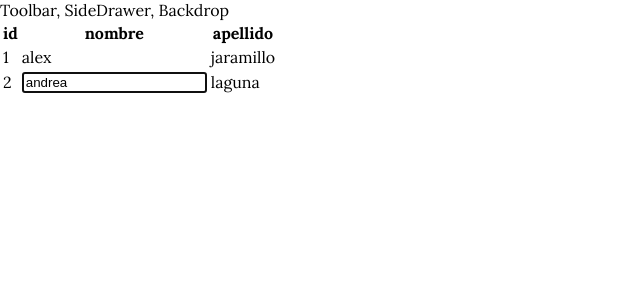
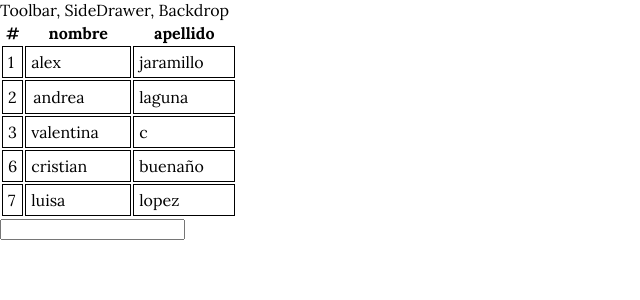
Before and after one commit to alexunjm/table-editing, a React app: page / in a window 1280 px wide. Both pictures are taken after a click on the element "andrea". Shown: the top 300 px of the page, without its empty margins (0-640 px from the left). Built offline with nearby package versions, Linux system fonts and the light colour scheme.

Commit message:
estilización básica tabla

```diff
--- a/src/components/Table/Body/Row/Editable/Editable.js
+++ b/src/components/Table/Body/Row/Editable/Editable.js
@@ -1,9 +1,14 @@
 import React from "react";
 
 const editable = props => {
+	if(props.keyProp === 'id') {
+		return <td>
+        {props.val.editable ? props.val.editable : props.val}
+      </td>;
+	}
 	if(props.val.editable) {
 		return <td>
-        <input onChange={props.changed} value={props.val.editable} autoFocus="true" onBlur={props.blurred} onKeyUp={props.keyDown} tabIndex="0" />
+        <input className="max-w" onChange={props.changed} value={props.val.editable} autoFocus="true" onBlur={props.blurred} onKeyDown={props.keyDown} tabIndex="0" />
       </td>;
 	}
 	return <td onClick={(event) => props.clicked(event, props.keyProp)}>{props.val}</td>;
--- a/src/components/Table/Head/Head.js
+++ b/src/components/Table/Head/Head.js
@@ -8,7 +8,9 @@ const head = props => {
 
 	return <thead>
       <tr>
-        {keys.map(col => <th key={col.id}>{col.name}</th>)}
+        {keys.map(col => (
+          <th key={col.id}>{col.name === "id" ? "#" : col.name}</th>
+        ))}
       </tr>
     </thead>;
 };
--- a/src/containers/Table/TableContainer.js
+++ b/src/containers/Table/TableContainer.js
@@ -9,7 +9,10 @@ class TableContainer extends Component {
      */
     data: [
       { id: 1, nombre: "alex", apellido: "jaramillo" },
-      { id: 2, nombre: "andrea", apellido: "laguna" }
+      { id: 2, nombre: "andrea", apellido: "laguna" },
+      { id: 3, nombre: "valentina", apellido: "c" },
+      { id: 6, nombre: "cristian", apellido: "buenaño" },
+      { id: 7, nombre: "luisa", apellido: "lopez" }
     ]
   };
 
@@ -87,6 +90,7 @@ class TableContainer extends Component {
    * Función que maneja el evento de flechas presionadas en el teclado
    */
   onKeyPressed = (event, data, upNDownArgs) => {
+	  event.preventDefault();
     //valida si es un evento de flecha
     if (event.which < 37 && event.which > 40) return;
     /**
@@ -105,16 +109,24 @@ class TableContainer extends Component {
      * Obtiene el key y el value de cada elemento junto al input que se está editando
      */
     const result = {
-      prev: { key: keys[index - 1], val: data.elm[keys[index - 1]] },
+      prev: { key: keys[index - 1] === 'id' ? null : keys[index - 1], val: data.elm[keys[index - 1]] },
       curr: { key: keys[index], val: data.elm[keys[index]] },
-      next: { key: keys[index + 1], val: data.elm[keys[index + 1]] },
+      next: { key: keys[index + 1] === 'id' ? null : keys[index + 1], val: data.elm[keys[index + 1]] },
       up: {
         key: keys[index],
-        val: this.getValFromArray(upNDownArgs.array, upNDownArgs.index - 1, keys[index])
+        val: this.getValFromArray(
+          upNDownArgs.array,
+          upNDownArgs.index - 1,
+          keys[index]
+        )
       },
       down: {
         key: keys[index],
-        val: this.getValFromArray(upNDownArgs.array, upNDownArgs.index + 1, keys[index])
+        val: this.getValFromArray(
+          upNDownArgs.array,
+          upNDownArgs.index + 1,
+          keys[index]
+        )
       }
     };
     const id = data.elm.id.editable ? data.elm.id.editable : data.elm.id;
@@ -128,7 +140,11 @@ class TableContainer extends Component {
         if (result.up.val)
           this.changeData(
             {
-              id: this.getValFromArray(upNDownArgs.array, upNDownArgs.index - 1, "id"),
+              id: this.getValFromArray(
+                upNDownArgs.array,
+                upNDownArgs.index - 1,
+                "id"
+              ),
               key: result.up.key
             },
             null
@@ -144,7 +160,11 @@ class TableContainer extends Component {
         if (result.down.val)
           this.changeData(
             {
-              id: this.getValFromArray(upNDownArgs.array, upNDownArgs.index + 1, "id"),
+              id: this.getValFromArray(
+                upNDownArgs.array,
+                upNDownArgs.index + 1,
+                "id"
+              ),
               key: result.down.key
             },
             null
@@ -166,6 +186,7 @@ class TableContainer extends Component {
           keyDown={this.onKeyPressed}
           blurred={this.blurHandler}
         />
+		<input/>
       </div>
     );
   }
--- a/src/index.css
+++ b/src/index.css
@@ -3,3 +3,26 @@ body {
   padding: 0;
   font-family: 'Lora', sans-serif;
 }
+
+td, td>input {
+	width: 90px;
+}
+
+td:first-child {
+	width: initial;
+}
+
+td {
+	text-align: left;
+	padding: 5px;
+	border: 1px solid;
+}
+
+td>input {
+	max-width: 100%;
+	border: none;
+	outline: none;
+	font-family: 'Lora';
+	font-size: 1rem;
+
+}
```
